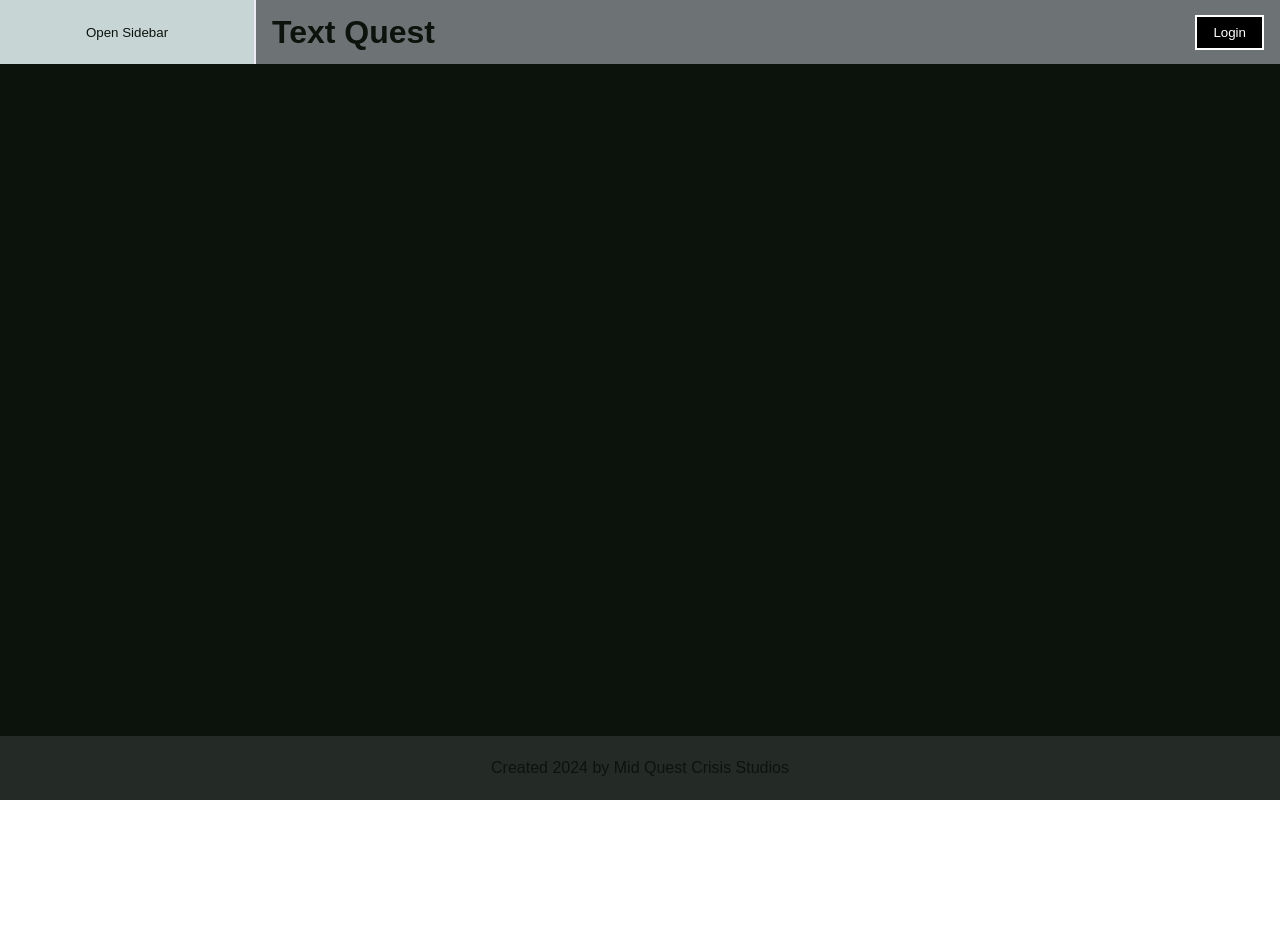
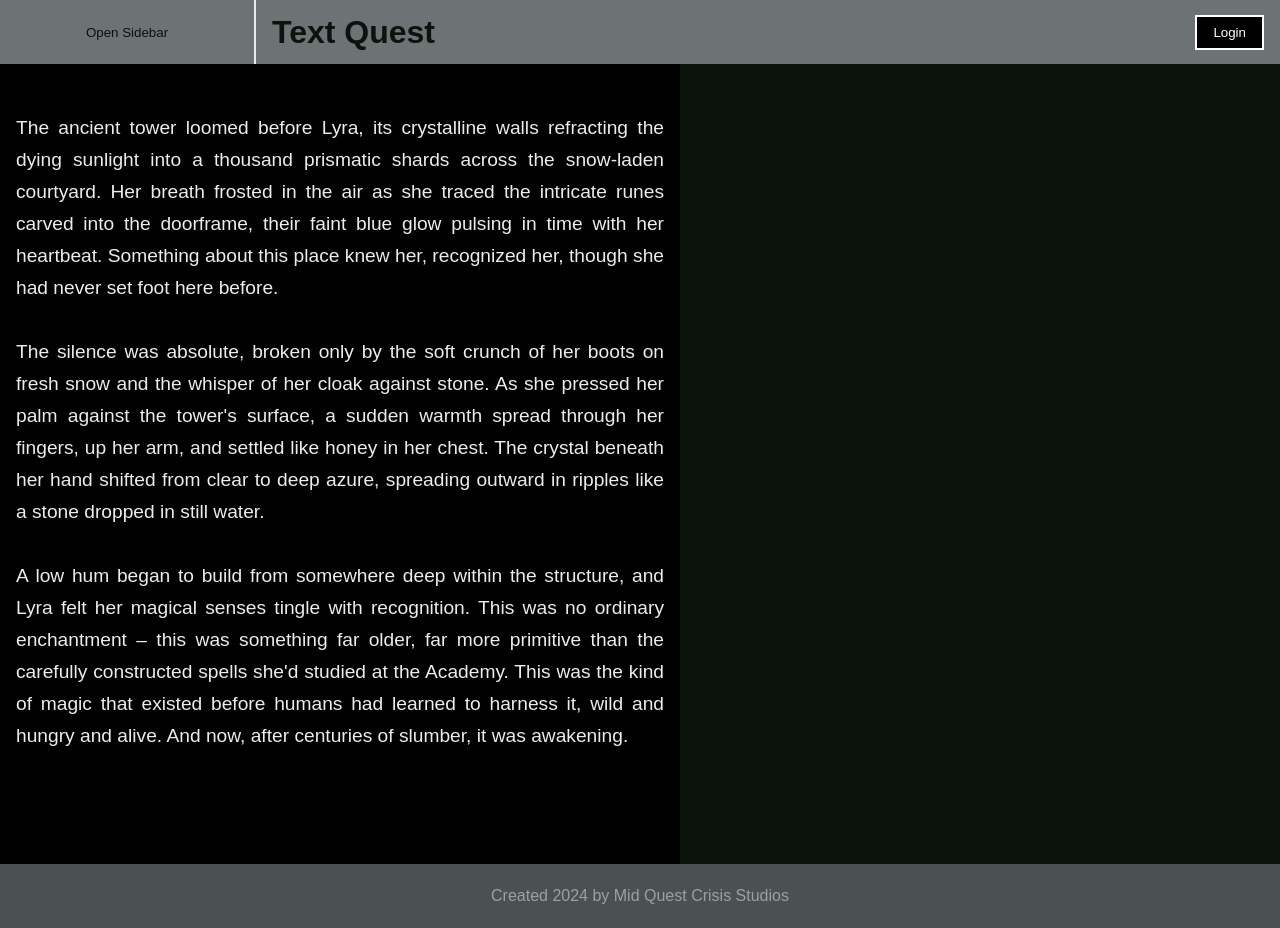
Before and after one commit to NaetharuCodes/text-quest, a React (Vite) app in the folder text-quest-ui/: page / in a window 1280 px wide. Before the commit the page ends 800 px from the top, so only its background shows below. Built offline with nearby package versions, Linux system fonts and the light colour scheme.

Commit message:
create text display component

```diff
--- a/text-quest-ui/src/App.tsx
+++ b/text-quest-ui/src/App.tsx
@@ -1,7 +1,20 @@
 import AppShell from "./components/AppShell/AppShell";
+import GameText from "./components/GameText/GameText";
+
+const sampleText = [
+  "The ancient tower loomed before Lyra, its crystalline walls refracting the dying sunlight into a thousand prismatic shards across the snow-laden courtyard. Her breath frosted in the air as she traced the intricate runes carved into the doorframe, their faint blue glow pulsing in time with her heartbeat. Something about this place knew her, recognized her, though she had never set foot here before.",
+  "The silence was absolute, broken only by the soft crunch of her boots on fresh snow and the whisper of her cloak against stone. As she pressed her palm against the tower's surface, a sudden warmth spread through her fingers, up her arm, and settled like honey in her chest. The crystal beneath her hand shifted from clear to deep azure, spreading outward in ripples like a stone dropped in still water.",
+  "A low hum began to build from somewhere deep within the structure, and Lyra felt her magical senses tingle with recognition. This was no ordinary enchantment – this was something far older, far more primitive than the carefully constructed spells she'd studied at the Academy. This was the kind of magic that existed before humans had learned to harness it, wild and hungry and alive. And now, after centuries of slumber, it was awakening.",
+];
 
 function App() {
-  return <AppShell>children go here</AppShell>;
+  return (
+    <AppShell>
+      <div>
+        <GameText text={sampleText} />
+      </div>
+    </AppShell>
+  );
 }
 
 export default App;
--- a/text-quest-ui/src/components/AppShell/AppShell.module.css
+++ b/text-quest-ui/src/components/AppShell/AppShell.module.css
@@ -1,13 +1,18 @@
 .container {
   min-height: 100vh;
-  background-color: var(--night);
+
+  background-color: var(--ghost-white);
   display: flex;
   flex-direction: column;
 }
 
+:global(body.dark-mode) .container {
+  background-color: var(--night);
+}
+
 .header {
   height: 64px;
-  background-color: var(--dim-gray);
+  background-color: var(--ash-gray);
   display: flex;
   flex-direction: row;
   justify-content: space-between;
@@ -15,9 +20,13 @@
   padding-right: 16px;
 }
 
+:global(body.dark-mode) .header {
+  background-color: var(--dim-gray);
+}
+
 .sidebar {
   width: 256px;
-  background-color: var(--dim-gray);
+  background-color: var(--ash-gray);
   height: calc(100vh - 64px);
   position: fixed;
   left: -256px;
@@ -26,6 +35,10 @@
   display: flex;
   flex-direction: column;
   justify-content: space-between;
+}
+
+:global(body.dark-mode) .sidebar {
+  background-color: var(--dim-gray);
 }
 
 .sidebarOpen {
@@ -39,12 +52,17 @@
 .footer {
   height: 64px;
   background-color: var(--dim-gray);
+  color: var(--night);
   display: flex;
   flex-direction: row;
   align-items: center;
   justify-content: center;
   font-family: sans-serif;
-  opacity: 25%;
+  opacity: 65%;
+}
+
+:global(body.dark-mode) .footer {
+  color: var(--ghost-white);
 }
 
 .sidebarButton {
@@ -54,6 +72,10 @@
   border-right: 2px solid var(--ghost-white);
   outline: none;
   background-color: var(--ash-gray);
+}
+
+:global(body.dark-mode) .sidebarButton {
+  background-color: var(--dim-gray);
 }
 
 .headerText {
--- a/text-quest-ui/src/components/AppShell/AppShell.tsx
+++ b/text-quest-ui/src/components/AppShell/AppShell.tsx
@@ -1,8 +1,8 @@
-import { useState } from "react";
+import { useEffect, useState } from "react";
 import styles from "./AppShell.module.css";
 import StandardButton from "../StandardButton/StandardButton";
 import Toggle from "../Toggle/Toggle";
-import { SunIcon } from "@/icons/sunIcon";
+import { SunIcon } from "@/icons/SunIcon";
 import { MoonIcon } from "@/icons/MoonIcon";
 
 interface AppShellProps {
@@ -11,6 +11,19 @@ interface AppShellProps {
 
 const AppShell = ({ children }: AppShellProps) => {
   const [sidebarOpen, setSidebarOpen] = useState<boolean>(false);
+  const [darkMode, setDarkMode] = useState<boolean>(true);
+
+  const handleToggleDarkMode = () => {
+    setDarkMode(!darkMode);
+  };
+
+  useEffect(() => {
+    if (darkMode) {
+      document.body.classList.add("dark-mode");
+    } else {
+      document.body.classList.remove("dark-mode");
+    }
+  }, [darkMode]);
 
   const handleToggleSidebar = () => {
     setSidebarOpen(!sidebarOpen);
@@ -57,8 +70,8 @@ const AppShell = ({ children }: AppShellProps) => {
           <Toggle
             leftIcon={SunIcon}
             rightIcon={MoonIcon}
-            on={true}
-            onClick={() => {}}
+            on={darkMode}
+            onClick={handleToggleDarkMode}
           />
         </div>
       </div>
--- /dev/null
+++ b/text-quest-ui/src/components/GameText/GameText.module.css
@@ -0,0 +1,15 @@
+.container {
+  width: 680px;
+  height: 800px;
+  padding: 16px;
+  background-color: black;
+  text-align: justify;
+  line-height: 2rem;
+  font-size: 1.2rem;
+  overflow: auto;
+}
+
+.text {
+  color: var(--ghost-white);
+  margin: 32px 0;
+}
--- /dev/null
+++ b/text-quest-ui/src/components/GameText/GameText.tsx
@@ -0,0 +1,17 @@
+import styles from "./GameText.module.css";
+
+interface GameTextProps {
+  text: string[];
+}
+
+const GameText = ({ text }: GameTextProps) => {
+  return (
+    <div className={styles.container}>
+      {text.map((para) => (
+        <p className={styles.text}>{para}</p>
+      ))}
+    </div>
+  );
+};
+
+export default GameText;
--- a/text-quest-ui/src/components/Toggle/Toggle.module.css
+++ b/text-quest-ui/src/components/Toggle/Toggle.module.css
@@ -25,17 +25,19 @@
   border-radius: 50%;
   position: absolute;
   top: 25%;
+  transition: 0.2s ease-in-out;
 }
 
 .sliderButtonOff {
-  left: 6px;
+  transform: translateX(6px);
 }
 
 .sliderButtonOn {
-  right: 6px;
+  transform: translateX(30px);
 }
 
 .fade {
+  transition: 0.2s ease-in-out;
   opacity: 25%;
 }
 
--- a/text-quest-ui/src/index.css
+++ b/text-quest-ui/src/index.css
@@ -3,6 +3,7 @@
   margin: 0;
   box-sizing: border-box;
   color: var(--night);
+  font-family: sans-serif;
 }
 
 :root {
```
